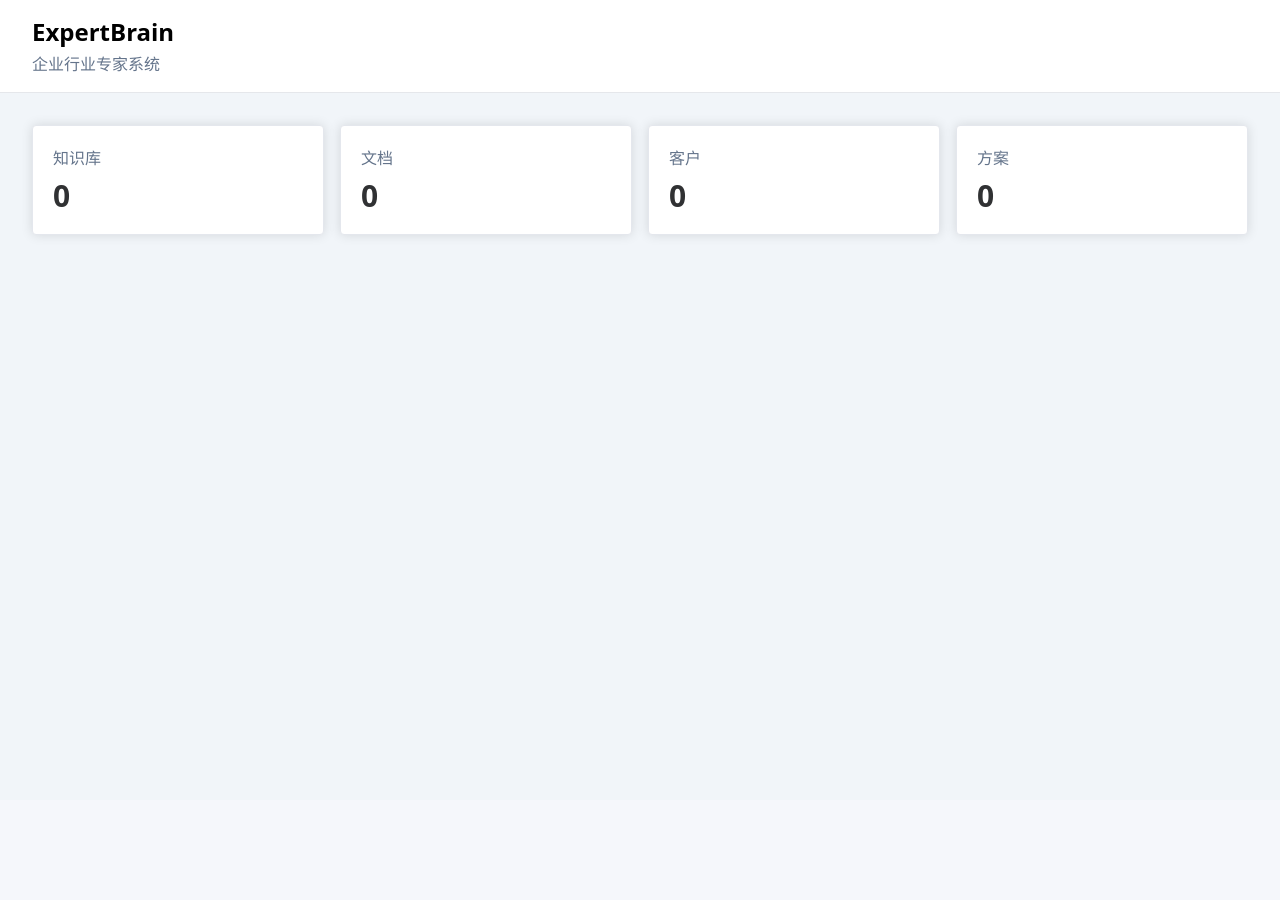
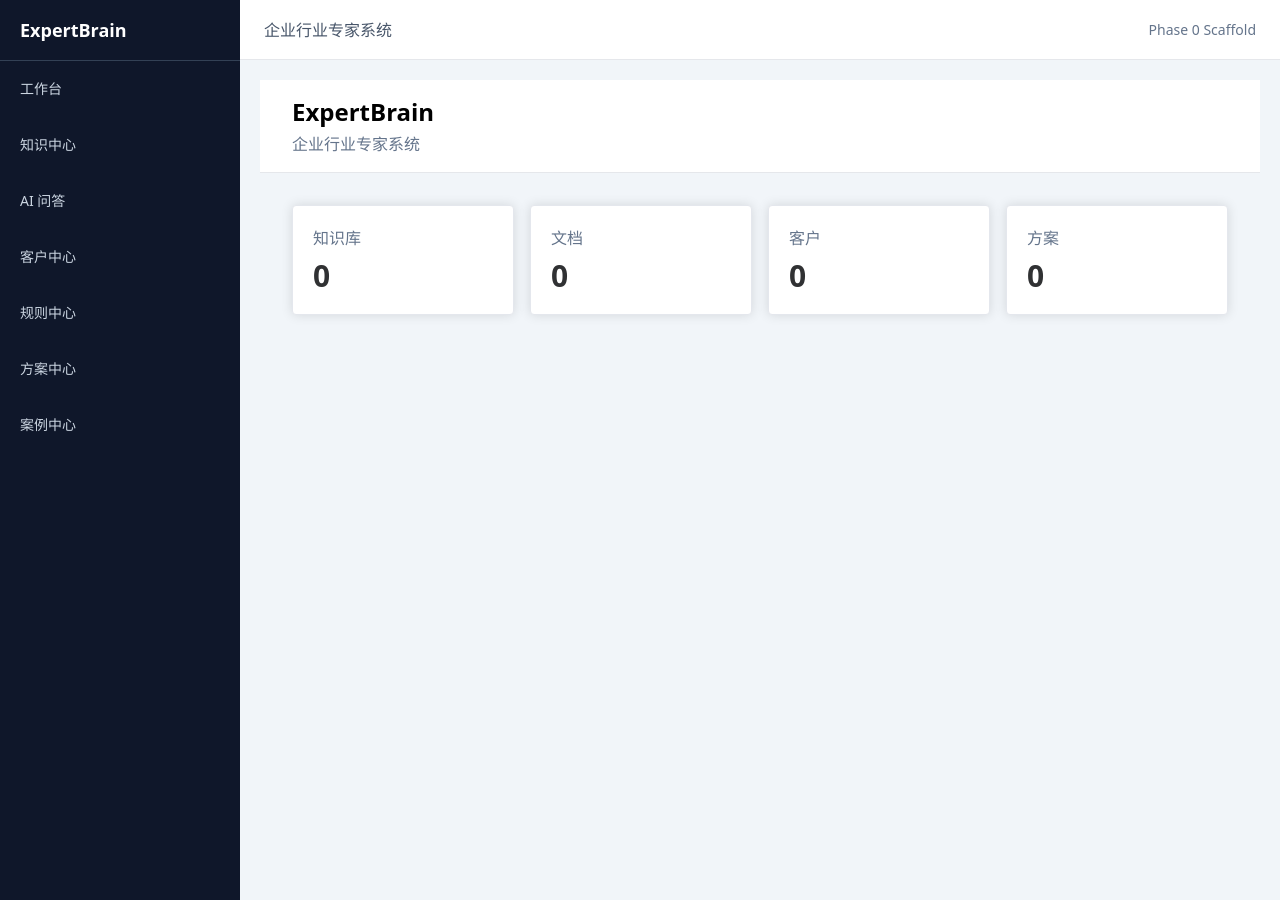
Before and after one commit to spfroc/expert-brain, a Vue app in the folder frontend/: page /dashboard in a window 1280 px wide. Before the commit the page ends 800 px from the top, so only its background shows below. Built offline with nearby package versions, Linux system fonts and the light colour scheme.

Commit message:
chore: wire admin layout routes

```diff
--- a/frontend/src/router/index.ts
+++ b/frontend/src/router/index.ts
@@ -1,24 +1,68 @@
 import { createRouter, createWebHistory } from 'vue-router'
 
+import AdminLayout from '@/layouts/AdminLayout.vue'
 import DashboardView from '@/views/DashboardView.vue'
 import LoginView from '@/views/LoginView.vue'
+import PlaceholderView from '@/views/PlaceholderView.vue'
 
 export const router = createRouter({
   history: createWebHistory(),
   routes: [
-    {
-      path: '/',
-      redirect: '/dashboard'
-    },
     {
       path: '/login',
       name: 'login',
       component: LoginView
     },
     {
-      path: '/dashboard',
-      name: 'dashboard',
-      component: DashboardView
+      path: '/',
+      component: AdminLayout,
+      children: [
+        {
+          path: '',
+          redirect: '/dashboard'
+        },
+        {
+          path: 'dashboard',
+          name: 'dashboard',
+          component: DashboardView
+        },
+        {
+          path: 'knowledge/documents',
+          name: 'knowledge-documents',
+          component: PlaceholderView,
+          meta: { title: '知识中心' }
+        },
+        {
+          path: 'rag/chat',
+          name: 'rag-chat',
+          component: PlaceholderView,
+          meta: { title: 'AI 问答' }
+        },
+        {
+          path: 'customers',
+          name: 'customers',
+          component: PlaceholderView,
+          meta: { title: '客户中心' }
+        },
+        {
+          path: 'rules',
+          name: 'rules',
+          component: PlaceholderView,
+          meta: { title: '规则中心' }
+        },
+        {
+          path: 'plans',
+          name: 'plans',
+          component: PlaceholderView,
+          meta: { title: '方案中心' }
+        },
+        {
+          path: 'cases',
+          name: 'cases',
+          component: PlaceholderView,
+          meta: { title: '案例中心' }
+        }
+      ]
     }
   ]
 })
```
